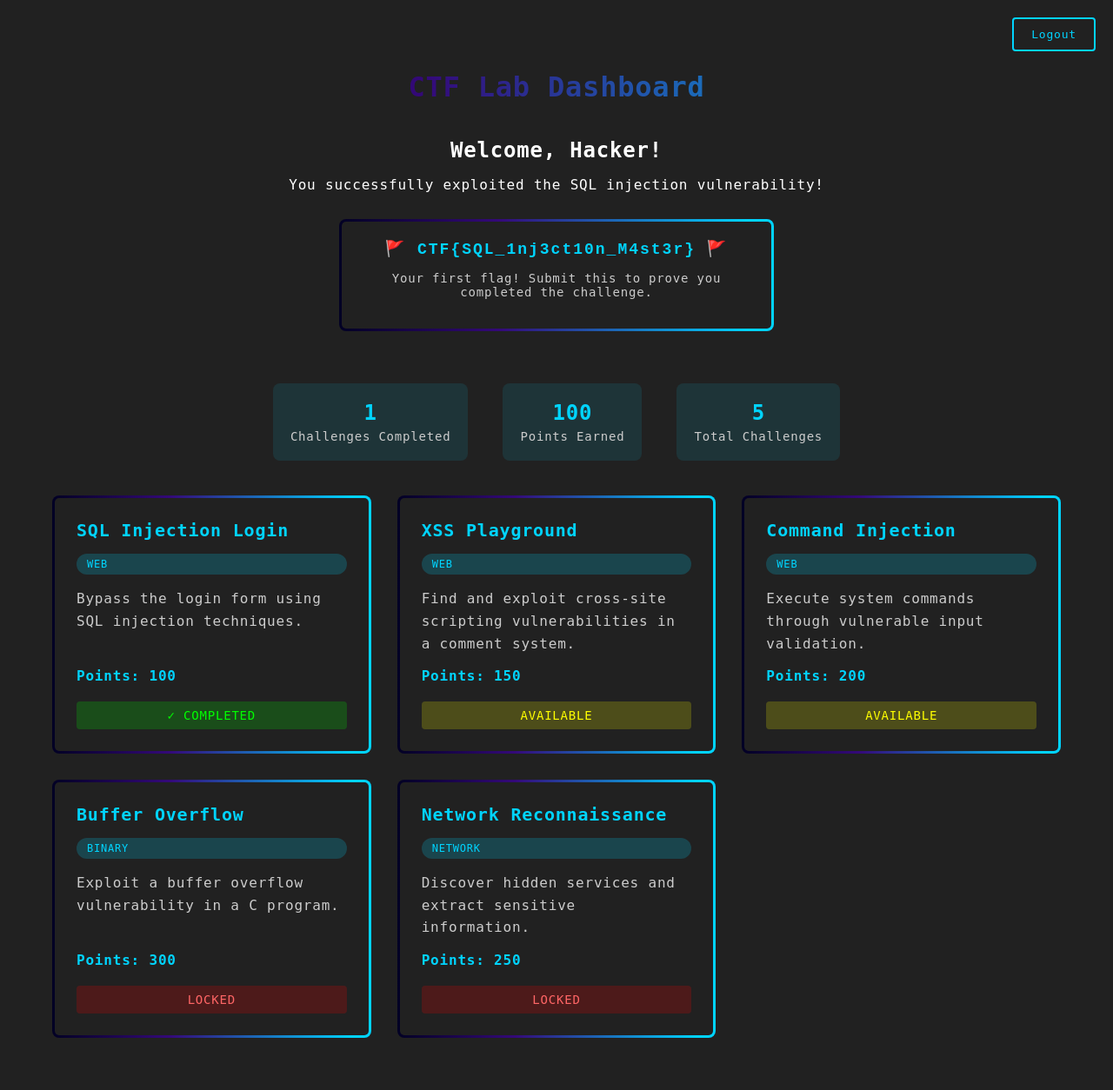
After one commit to martentropp/ctf-lab, a FastAPI app: template web-challenges/templates/dashboard.html in a window 1280 px wide. The commit adds this page. Shown: the whole page at 87% size. Run offline with FastAPI, Linux system fonts and the light colour scheme; the template is opened without the code that fills it, so the values that code supplies are empty; some libraries are stand-ins or nearby versions.

Commit message:
Finalized SQL injection challenge by connecting database and modifying frontend.

```diff
--- a/docker-compose.yml
+++ b/docker-compose.yml
@@ -19,9 +19,8 @@ services:
             - "3001:5432"
         networks:
             - ctf-network
-
-volumes:
-  postgres_data:
+        volumes:
+            - ./scoring-system/database/init.sql:/docker-entrypoint-initdb.d/init.sql
 
 networks:
     ctf-network:
--- a/web-challenges/app.py
+++ b/web-challenges/app.py
@@ -1,7 +1,7 @@
-from fastapi import FastAPI, Request, Form
+from fastapi import FastAPI, Request, Form, HTTPException
 from pydantic import BaseModel
 import psycopg2
-from fastapi.responses import HTMLResponse
+from fastapi.responses import HTMLResponse, RedirectResponse
 from fastapi.templating import Jinja2Templates
 
 class Challenge(BaseModel):
@@ -25,7 +25,9 @@ class Attempt(BaseModel):
 def connect_to_db():
     return psycopg2.connect(dbname="ctf_db",
                             user="ctf_user",
-                            password="ctf_pass")
+                            password="ctf_pass",
+                            host="db",
+                            port="5432")
 
 app = FastAPI()
 
@@ -38,18 +40,40 @@ async def login_form(request: Request):
     )
 
 @app.post("/login")
-async def login(username: str = Form(), password: str = Form()):
+async def login(request: Request, username: str = Form(), password: str = Form()):
     conn = connect_to_db()
     cur = conn.cursor()
-    sql = f"SELECT * FROM users WHERE username = '{username}' AND password = '{password}'"
+    sql = f"""SELECT *
+            FROM Users
+            WHERE username = '{username}' AND password = '{password}'"""
+
     try:
         cur.execute(sql)
         result = cur.fetchone()
+
         if result:
-            return {"message": f"Successfully logged in as {username}"}
+            return RedirectResponse(url=f"/dashboard?user={result[1]}",
+                                    status_code=302)
         else:
-            return {"error": "Invalid credentials."}
+            return templates.TemplateResponse(
+                request=request,
+                name="login.html",
+                context={"error": "Invalid username or password"}
+            )
     except Exception as e:
-        return {"error": "Failed to login"}
+        print(f"SQL Error: {e}")
+        return templates.TemplateResponse(
+            request=request,
+            name="login.html",
+            context={"error": "Login failed. Please try again."}
+        )
     finally:
         conn.close()
+
+@app.get("/dashboard", response_class=HTMLResponse)
+async def dashboard(request: Request, user: str):
+    return templates.TemplateResponse(
+        request=request,
+        name="dashboard.html",
+        context={"username": user}
+    )
--- /dev/null
+++ b/web-challenges/templates/dashboard.html
@@ -0,0 +1,294 @@
+<!DOCTYPE html>
+<html lang="en">
+<head>
+    <meta charset="UTF-8">
+    <meta name="viewport" content="width=device-width, initial-scale=1.0">
+    <title>CTF Lab - Dashboard</title>
+    <style>
+        *, ::after, ::before {
+            box-sizing: border-box;
+        }
+
+        body {
+            background-color: #212121;
+            color: #fff;
+            font-family: monospace, serif;
+            letter-spacing: 0.05em;
+            margin: 0;
+            padding: 20px;
+            min-height: 100vh;
+        }
+
+        .dashboard {
+            max-width: 1200px;
+            margin: 0 auto;
+            padding: 40px 20px;
+        }
+
+        h1 {
+            font-size: 32px;
+            text-align: center;
+            margin-bottom: 40px;
+            background: linear-gradient(90deg, rgba(2,0,36,1) 0%, rgba(52,9,121,1) 37%, rgba(0,212,255,1) 94%);
+            -webkit-background-clip: text;
+            -webkit-text-fill-color: transparent;
+            background-clip: text;
+        }
+
+        .welcome-section {
+            text-align: center;
+            margin-bottom: 60px;
+        }
+
+        .welcome-section h2 {
+            font-size: 24px;
+            margin-bottom: 10px;
+        }
+
+        .flag-container {
+            background: linear-gradient(90deg, rgba(2,0,36,1) 0%, rgba(52,9,121,1) 37%, rgba(0,212,255,1) 94%);
+            padding: 3px;
+            border-radius: 8px;
+            margin: 30px auto;
+            max-width: 500px;
+        }
+
+        .flag-inner {
+            background: #212121;
+            padding: 20px;
+            border-radius: 5px;
+            text-align: center;
+        }
+
+        .flag {
+            font-size: 18px;
+            font-weight: bold;
+            color: #00d4ff;
+            font-family: 'Courier New', monospace;
+            letter-spacing: 2px;
+        }
+
+        .challenges-grid {
+            display: grid;
+            grid-template-columns: repeat(auto-fit, minmax(350px, 1fr));
+            gap: 30px;
+            margin-top: 40px;
+        }
+
+        .challenge-card {
+            position: relative;
+            padding: 3px;
+            background: linear-gradient(90deg, rgba(2,0,36,1) 0%, rgba(52,9,121,1) 37%, rgba(0,212,255,1) 94%);
+            border-radius: 8px;
+        }
+
+        .challenge-inner {
+            background: #212121;
+            padding: 25px;
+            border-radius: 5px;
+            height: 100%;
+            display: flex;
+            flex-direction: column;
+        }
+
+        .challenge-title {
+            font-size: 20px;
+            font-weight: bold;
+            margin-bottom: 15px;
+            color: #00d4ff;
+        }
+
+        .challenge-category {
+            display: inline-block;
+            background: rgba(0,212,255,0.2);
+            color: #00d4ff;
+            padding: 5px 12px;
+            border-radius: 15px;
+            font-size: 12px;
+            text-transform: uppercase;
+            margin-bottom: 15px;
+        }
+
+        .challenge-description {
+            margin-bottom: 15px;
+            line-height: 1.6;
+            color: #ccc;
+            flex-grow: 1;
+        }
+
+        .challenge-points {
+            font-weight: bold;
+            color: #00d4ff;
+            margin-bottom: 20px;
+        }
+
+        .challenge-status {
+            font-size: 14px;
+            padding: 8px 15px;
+            border-radius: 4px;
+            text-align: center;
+            margin-top: auto;
+        }
+
+        .status-completed {
+            background: rgba(0,255,0,0.2);
+            color: #00ff00;
+        }
+
+        .status-available {
+            background: rgba(255,255,0,0.2);
+            color: #ffff00;
+        }
+
+        .status-locked {
+            background: rgba(255,0,0,0.2);
+            color: #ff6666;
+        }
+
+        .logout-btn {
+            position: absolute;
+            top: 20px;
+            right: 20px;
+            background: transparent;
+            border: 2px solid #00d4ff;
+            color: #00d4ff;
+            padding: 10px 20px;
+            border-radius: 4px;
+            font-family: monospace;
+            text-decoration: none;
+            transition: all 0.3s ease;
+        }
+
+        .logout-btn:hover {
+            background: #00d4ff;
+            color: #212121;
+        }
+
+        .stats {
+            display: flex;
+            justify-content: center;
+            gap: 40px;
+            margin: 40px 0;
+            flex-wrap: wrap;
+        }
+
+        .stat-item {
+            text-align: center;
+            padding: 20px;
+            background: rgba(0,212,255,0.1);
+            border-radius: 8px;
+            min-width: 120px;
+        }
+
+        .stat-number {
+            font-size: 24px;
+            font-weight: bold;
+            color: #00d4ff;
+        }
+
+        .stat-label {
+            font-size: 14px;
+            color: #ccc;
+            margin-top: 5px;
+        }
+    </style>
+</head>
+<body>
+    <a href="/" class="logout-btn">Logout</a>
+
+    <div class="dashboard">
+        <h1>CTF Lab Dashboard</h1>
+
+        <div class="welcome-section">
+            <h2>Welcome, {{ username or "Hacker" }}!</h2>
+            <p>You successfully exploited the SQL injection vulnerability!</p>
+
+            <div class="flag-container">
+                <div class="flag-inner">
+                    <div class="flag">🚩 CTF{SQL_1nj3ct10n_M4st3r} 🚩</div>
+                    <p style="margin-top: 15px; font-size: 14px; color: #ccc;">
+                        Your first flag! Submit this to prove you completed the challenge.
+                    </p>
+                </div>
+            </div>
+        </div>
+
+        <div class="stats">
+            <div class="stat-item">
+                <div class="stat-number">1</div>
+                <div class="stat-label">Challenges Completed</div>
+            </div>
+            <div class="stat-item">
+                <div class="stat-number">100</div>
+                <div class="stat-label">Points Earned</div>
+            </div>
+            <div class="stat-item">
+                <div class="stat-number">5</div>
+                <div class="stat-label">Total Challenges</div>
+            </div>
+        </div>
+
+        <div class="challenges-grid">
+            <div class="challenge-card">
+                <div class="challenge-inner">
+                    <div class="challenge-title">SQL Injection Login</div>
+                    <div class="challenge-category">Web</div>
+                    <div class="challenge-description">
+                        Bypass the login form using SQL injection techniques.
+                    </div>
+                    <div class="challenge-points">Points: 100</div>
+                    <div class="challenge-status status-completed">✓ COMPLETED</div>
+                </div>
+            </div>
+
+            <div class="challenge-card">
+                <div class="challenge-inner">
+                    <div class="challenge-title">XSS Playground</div>
+                    <div class="challenge-category">Web</div>
+                    <div class="challenge-description">
+                        Find and exploit cross-site scripting vulnerabilities in a comment system.
+                    </div>
+                    <div class="challenge-points">Points: 150</div>
+                    <div class="challenge-status status-available">AVAILABLE</div>
+                </div>
+            </div>
+
+            <div class="challenge-card">
+                <div class="challenge-inner">
+                    <div class="challenge-title">Command Injection</div>
+                    <div class="challenge-category">Web</div>
+                    <div class="challenge-description">
+                        Execute system commands through vulnerable input validation.
+                    </div>
+                    <div class="challenge-points">Points: 200</div>
+                    <div class="challenge-status status-available">AVAILABLE</div>
+                </div>
+            </div>
+
+            <div class="challenge-card">
+                <div class="challenge-inner">
+                    <div class="challenge-title">Buffer Overflow</div>
+                    <div class="challenge-category">Binary</div>
+                    <div class="challenge-description">
+                        Exploit a buffer overflow vulnerability in a C program.
+                    </div>
+                    <div class="challenge-points">Points: 300</div>
+                    <div class="challenge-status status-locked">LOCKED</div>
+                </div>
+            </div>
+
+            <div class="challenge-card">
+                <div class="challenge-inner">
+                    <div class="challenge-title">Network Reconnaissance</div>
+                    <div class="challenge-category">Network</div>
+                    <div class="challenge-description">
+                        Discover hidden services and extract sensitive information.
+                    </div>
+                    <div class="challenge-points">Points: 250</div>
+                    <div class="challenge-status status-locked">LOCKED</div>
+                </div>
+            </div>
+        </div>
+    </div>
+</body>
+</html>
```
Also changed, not shown: web-challenges/templates/login.html (+17 -0 lines).
